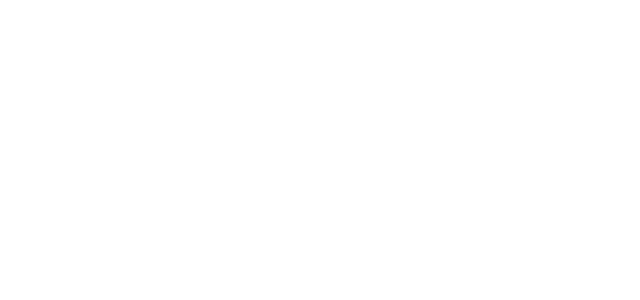
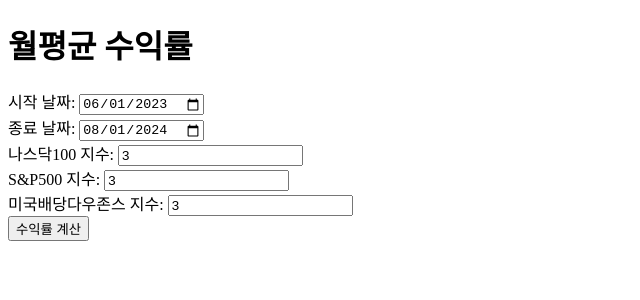
Before and after one commit to ETFGeniusGuide/ETFGeniusGuide-client, a React (Create React App) app: page /investRate in a window 1280 px wide. Before the commit this address had no page. Shown: the top 300 px of the page, without its empty margins (0-640 px from the left). Built offline with nearby package versions, Linux system fonts and the light colour scheme.

Commit message:
feat: 월 평균 수익률 페이지 및 Rest api 구축

```diff
--- /dev/null
+++ b/src/pages/InvestRatePage/index.jsx
@@ -0,0 +1,111 @@
+import React, { useState } from "react";
+import axios from "axios";
+
+const InvestRatePage = () => {
+    const [formData, setFormData] = useState({
+        startDate: "2023-06-01",
+        endDate: "2024-08-01",
+        ndxRate: "3",
+        spxRate: "3",
+        djiRate: "3",
+    });
+
+    const [rates, setRates] = useState([]);
+    const [loading, setLoading] = useState(false);
+    const [error, setError] = useState(null);
+
+    const handleChange = (e) => {
+        const { name, value } = e.target;
+        setFormData((prev) => ({ ...prev, [name]: value }));
+    };
+
+    const handleSubmit = async (e) => {
+        e.preventDefault();
+        setLoading(true);
+        setError(null);
+
+        // 로컬스토리지에서 accessToken 가져오기
+        const accessToken = localStorage.getItem("accessToken");
+
+        if (!accessToken) {
+            setError("로그인이 필요합니다.");
+            setLoading(false);
+            return;
+        }
+
+        try {
+            const response = await axios.post("http://localhost:8080/stock/calc", formData, {
+                headers: {
+                    Authorization: `Bearer ${accessToken}`, // JWT 토큰 추가
+                    "Content-Type": "application/json",
+                },
+            });
+
+            setRates(response.data); // List<RateCalculationResponse> 데이터를 저장
+            console.log(rates)
+        } catch (err) {
+            console.error("수익률 데이터를 가져오는 데 실패했습니다.", err);
+            setError("데이터를 불러오는 중 오류가 발생했습니다.");
+        } finally {
+            setLoading(false);
+        }
+    };
+
+    return (
+        <div>
+            <h1>월평균 수익률</h1>
+
+            {/* 입력 폼 */}
+            <form onSubmit={handleSubmit}>
+                <label>
+                    시작 날짜: <input type="date" name="startDate" value={formData.startDate} onChange={handleChange} required />
+                </label>
+                <br />
+                <label>
+                    종료 날짜: <input type="date" name="endDate" value={formData.endDate} onChange={handleChange} required />
+                </label>
+                <br />
+                <label>
+                    나스닥100 지수: <input type="number" name="ndxRate" value={formData.ndxRate} onChange={handleChange} required />
+                </label>
+                <br />
+                <label>
+                    S&P500 지수: <input type="number" name="spxRate" value={formData.spxRate} onChange={handleChange} required />
+                </label>
+                <br />
+                <label>
+                    미국배당다우존스 지수: <input type="number" name="djiRate" value={formData.djiRate} onChange={handleChange} required />
+                </label>
+                <br />
+                <button type="submit" disabled={loading}>
+                    {loading ? "계산 중..." : "수익률 계산"}
+                </button>
+            </form>
+
+            {/* 에러 메시지 */}
+            {error && <p style={{ color: "red" }}>{error}</p>}
+
+            {/* 결과 테이블 */}
+            {rates.length > 0 && (
+                <table border="1">
+                    <thead>
+                    <tr>
+                        <th>날짜</th>
+                        <th>수익률 (%)</th>
+                    </tr>
+                    </thead>
+                    <tbody>
+                    {rates.map((rate, index) => (
+                        <tr key={index}>
+                            <td>{rate.date}</td>
+                            <td>{rate.roi.toFixed(2)}</td>
+                        </tr>
+                    ))}
+                    </tbody>
+                </table>
+            )}
+        </div>
+    );
+};
+
+export default InvestRatePage;
--- a/src/pages/MainPage/index.jsx
+++ b/src/pages/MainPage/index.jsx
@@ -1,9 +1,15 @@
-// MainPage.jsx
-import React from 'react';
+import React from "react";
+import { useNavigate } from "react-router-dom";
 
-function MainPage() {
+const MainPage = () => {
+    const navigate = useNavigate();
 
-    return <div>Welcome to the Main Page!</div>;
-}
+    return (
+        <div>
+            <h1>메인 페이지</h1>
+            <button onClick={() => navigate("/investRate")}>월평균 수익률 보기</button>
+        </div>
+    );
+};
 
 export default MainPage;
--- a/src/routes/Route.jsx
+++ b/src/routes/Route.jsx
@@ -3,6 +3,7 @@ import { BrowserRouter, Routes, Route } from 'react-router-dom';
 import LoginPage from '../pages/LoginPage';
 import MainPage from '../pages/MainPage';
 import NaverCallback from "../pages/NaverCallback";
+import InvestRatePage from "../pages/InvestRatePage";
 
 function RouteLink() {
     return (
@@ -11,6 +12,7 @@ function RouteLink() {
                 <Route path="/" element={<LoginPage />} />
                 <Route path="/main" element={<MainPage />} />
                 <Route path="/naver-callback" element={<NaverCallback />} />
+                <Route path="/investRate" element={<InvestRatePage />} />
             </Routes>
         </BrowserRouter>
     );
```
